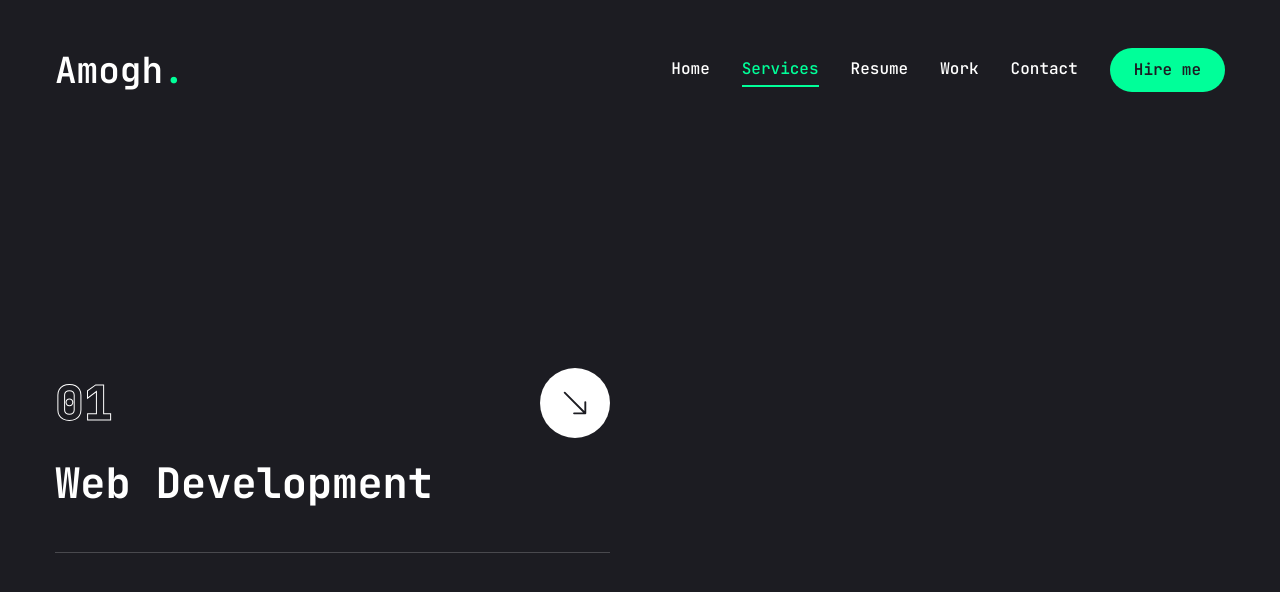
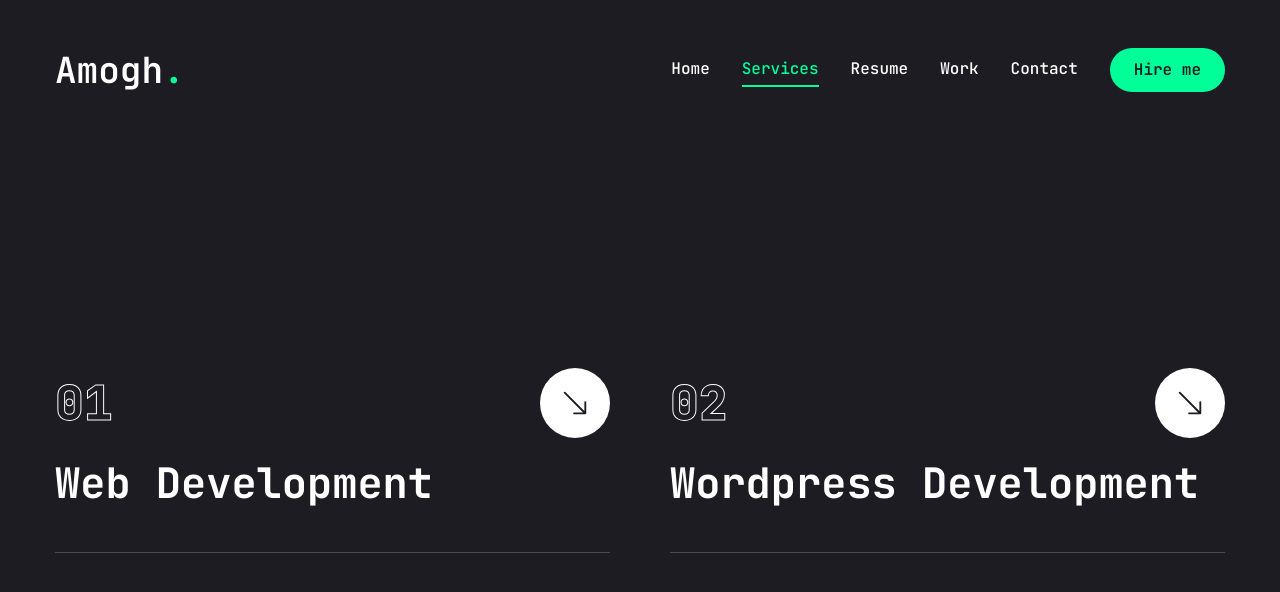
Before and after one commit to AmoghGoel02/amogh-portfolio, a Next.js app: page /services in a window 1280 px wide. Shown: the top 592 px of the page. Built offline with nearby package versions, Linux system fonts and the light colour scheme.

Commit message:
second commit

```diff
--- a/app/services/page.jsx
+++ b/app/services/page.jsx
@@ -7,6 +7,12 @@ const services = [
   {
     num:"01",
     title: "Web Development",
+    description:"",
+    href: ""
+  },
+  {
+    num:"02",
+    title:"Wordpress Development",
     description:"",
     href: ""
   }
--- a/app/work/page.jsx
+++ b/app/work/page.jsx
@@ -33,7 +33,18 @@ const projects = [
     image:'',
     live:'',
     github:''
-  }
+  },
+  {
+    num:'03',
+    category:'API usage',
+    title:'Minor Project:Weather site',
+    description:" ",
+    stack:[{name:"Html 5"},{name:"Css 3"},{name: "Javascript"}],
+    image:'',
+    live:'',
+    github:''
+  },
+
 ]
 
 const Work = () => {
```
